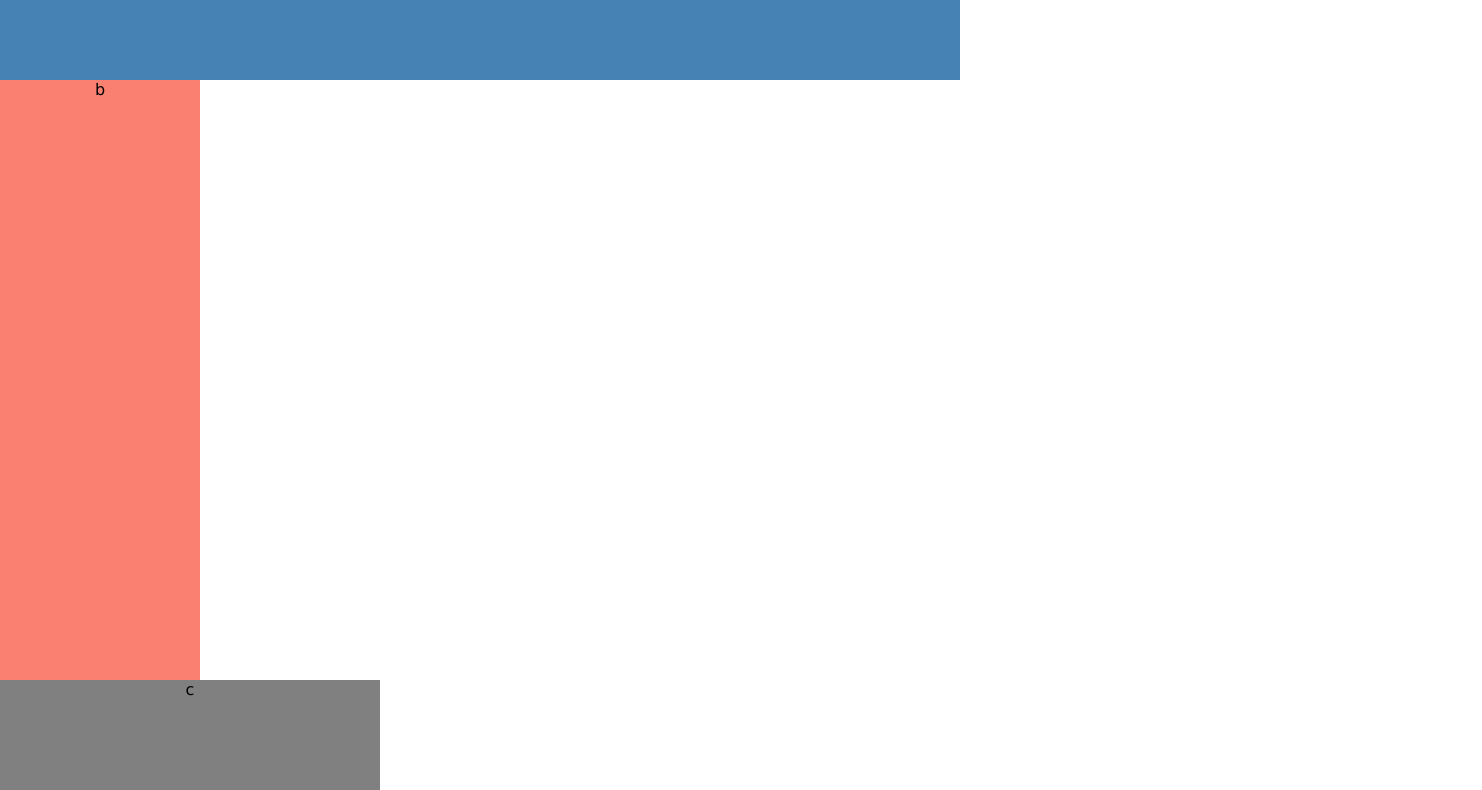
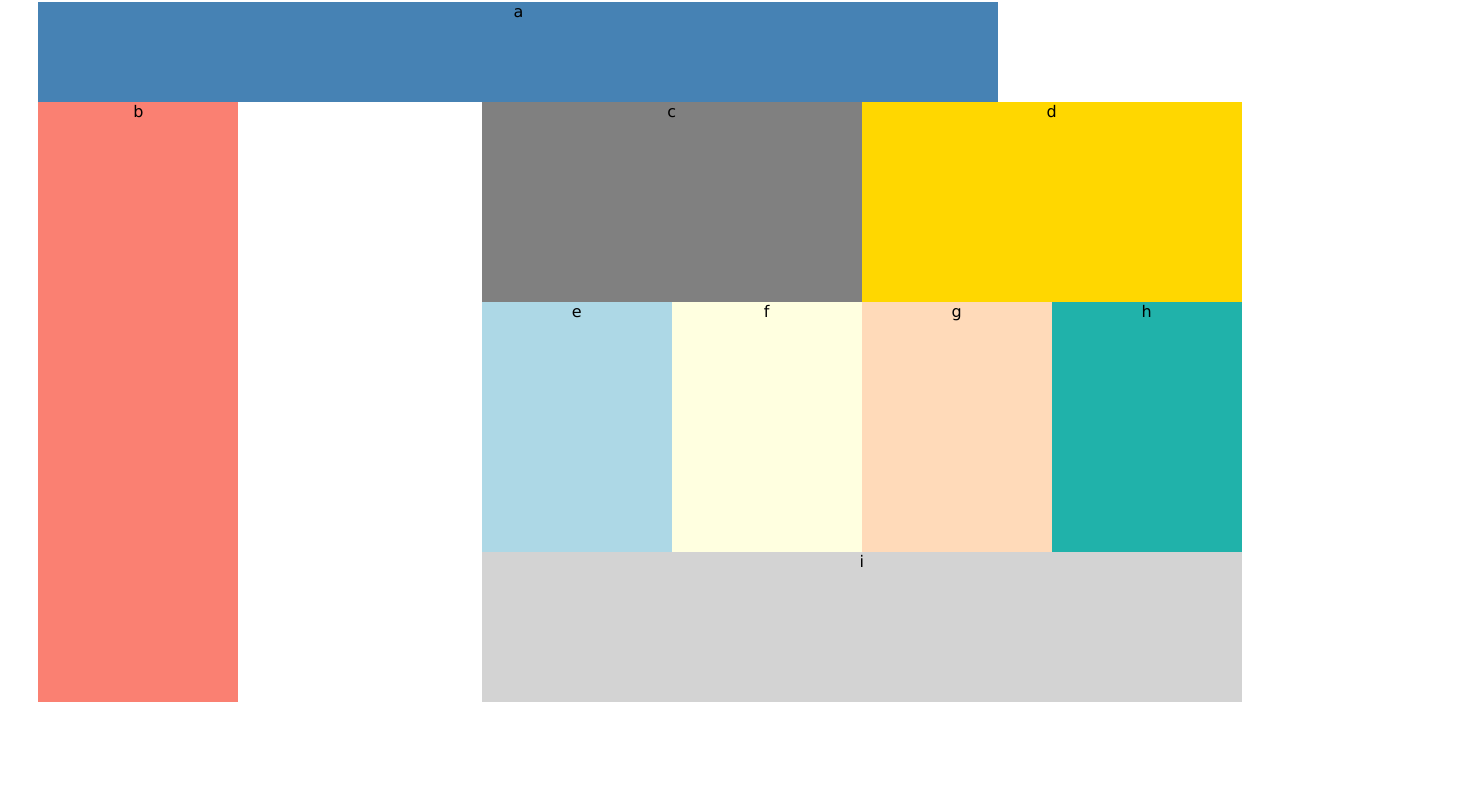
Before and after one commit to FavoredFortune/ui-challenge-1, a plain HTML site: page index.html in a window 1280 px wide. Shown: the part 84-874 px from the top of the page, 1482 px wide, since content can reach past the window. After the commit the page ends 824 px from the top, so only its background shows below. Drawn offline with Linux system fonts and the light colour scheme.

Commit message:
have it 90% there, borders changed desktop layout and can't get rid of right margin on b div.

```diff
--- a/index.html
+++ b/index.html
@@ -19,7 +19,7 @@
       <b>desktop:</b> 768px - 960px
     </h1>
   </nav>
-<main class ="grid-container grid-container-desk">
+<main>
   <!-- a images -->
   <div class ="mobile" id="header-a">a </div>
   <div class ="desktop" id="header-a-desk">a</div>
@@ -28,6 +28,9 @@
   <div class ="mobile" id="tower-b" >b</div>
   <div class ="desktop" id="tower-b-desk">b</div>
 
+<section class="desktop-view">
+  <!-- separate sections for desktop/mobile views -->
+<section class="cd-container clearfix">
   <!-- c images -->
   <div class ="mobile" id="top-c">c</div>
   <div class ="desktop top" id="top-c-left">c</div>
@@ -35,9 +38,11 @@
   <!-- d images -->
   <div class ="mobile" id="top-d">d</div>
   <div class ="desktop top" id="top-d-right">d</div>
+</section>
 
+ <!-- separate sections for desktop/mobile views -->
   <!-- e, f, g, h images -->
- <section class="efgh-container">
+ <section class="efgh-container clearfix">
    <div class ="mobile" id="mid-e-left">e</div>
   <div class ="desktop middle" id="mid-e-far-left">e</div>
 
@@ -52,7 +57,7 @@
   <!-- i image -->
   <div class ="mobile end" id="bottom-i">i</div>
   <div class ="desktop end" id="bottom-desk-i">i</div>
-
+</section>
 </main>
 </body>
 </html>
--- a/style.css
+++ b/style.css
@@ -1,22 +1,36 @@
 *{
   font-family: 'Lucida Sans', 'Lucida Sans Regular', 'Lucida Grande', 'Lucida Sans Unicode', Geneva, Verdana, sans-serif;
 }
+
 h1 {
   font-size: 2vw;
 }
 
+body{
+  margin:0px auto;
+}
+
 main{
   margin:0px;
+  margin-right: 0px;
+}
+
+.clearfix::after {
+  content: "";
+  display: table;
+  clear: both;
 }
 
 /* mobile view with breakpoint of 800px viewscreen */
 @media only screen and (max-width: 800px){
+
+  body{
+    align-self: center;
+    margin:3%;
+  }
+
   .mobile{
 
-  }
-
-  .grid-container{
-    display:inline;
   }
 
   .desktop{
@@ -29,11 +43,6 @@ main{
   }
 /* create all mobile image placeholders */
 
-.clearfix::after {
-  content: "";
-  display: table;
-  clear: both;
-}
  #header-a {
     background: steelblue;
     width: 480px;
@@ -84,7 +93,7 @@ main{
   }
 
   #mid-g-left{
-    background: darkslategray;
+    background:peachpuff;
     width: 240px;
     height: 250px;
     float: left;
@@ -114,13 +123,12 @@ main{
 /* desktop view with breakpoint of 800px viewscreen */
 @media only screen and (min-width: 800px){
 
-  main{
+  body{
+    margin:3%
+  }
+  main nav{
     width: 960px;
-  }
-  img {
-  border:2px solid black;
-  margin:0px;
-  width: 100%;
+    margin: 0px auto;
   }
 
   .mobile{
@@ -132,25 +140,24 @@ main{
     width: auto;
   }
 
-  .grid-container-desk{
-    grid-template-columns: [first] 200px [line2] 160px[line3] auto [line4] auto[line5] 160px [line6]  160px;
-    grid-template-rows: [row1-start] 100px [row1-end] 200px [third-line] 250[last-line] auto;
-    }
+  .desktop-view{
+    width:760px;
+    height: 600px;
+    float:right;
+    margin: 0px
+  }
 
-  li .top {
+  .efgh-container{
+    width: 1000px;
+    height: 190px;
+  }
 
-    display: inline-block;
-    list-style-type: none;
-    text-decoration-style: none;
-    }
+  .cd-container{
+    width:760px;
+    height:200px;
+  }
 
-  #tower-b-desk{
-    grid-column-start: 1;
-    grid-column-end: span line2;
-    grid-row-start: 2;
-    grid-row-end: span line4;
-  }
-  /* create all mobile image placeholders */
+  /* create all desktop image placeholders */
     #header-a-desk {
     background: steelblue;
     width: 960px;
@@ -164,7 +171,11 @@ main{
     width: 200px;
     height: 600px;
     margin:0px;
+    margin-right:-20px
+    margin-right:0px;
     text-align: center;
+    display:inline-block;
+
     }
 
     #top-c-left{
@@ -173,6 +184,7 @@ main{
     height: 200px;
     margin:0px;
     text-align: center;
+    float: left;
     }
 
     #top-d-right{
@@ -181,6 +193,7 @@ main{
     height: 200px;
     margin:0px;
     text-align: center;
+    float: left;
     }
 
     #mid-e-far-left{
@@ -189,6 +202,7 @@ main{
     height: 250px;
     margin:0px;
     text-align: center;
+    float: left;
     }
 
     #mid-f-left{
@@ -197,14 +211,16 @@ main{
     height: 250px;
     margin:0px;
     text-align: center;
+    float: left;
     }
 
     #mid-g{
-    background: darkslategray;
+    background: peachpuff;
     width: 190px;
     height: 250px;
     margin:0px;
     text-align: center;
+    float: left;
     }
 
     #mid-h-far-right{
@@ -213,6 +229,7 @@ main{
     height: 250px;
     margin:0px;
     text-align: center;
+    float: left;
     }
 
     #bottom-desk-i{
@@ -221,5 +238,6 @@ main{
     height: 150px;
     margin:0px;
     text-align: center;
+    float: left;
     }
 }
```
